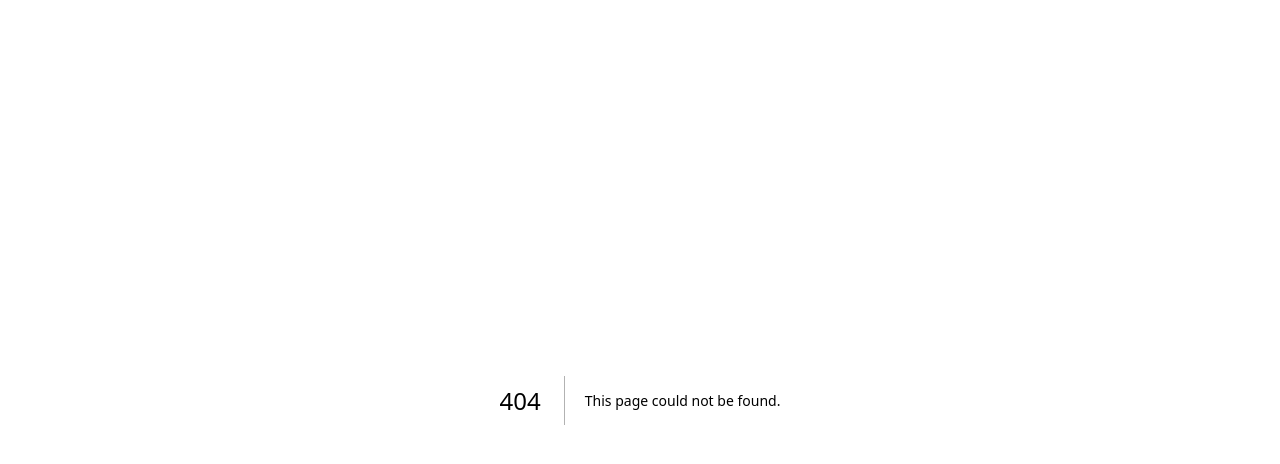
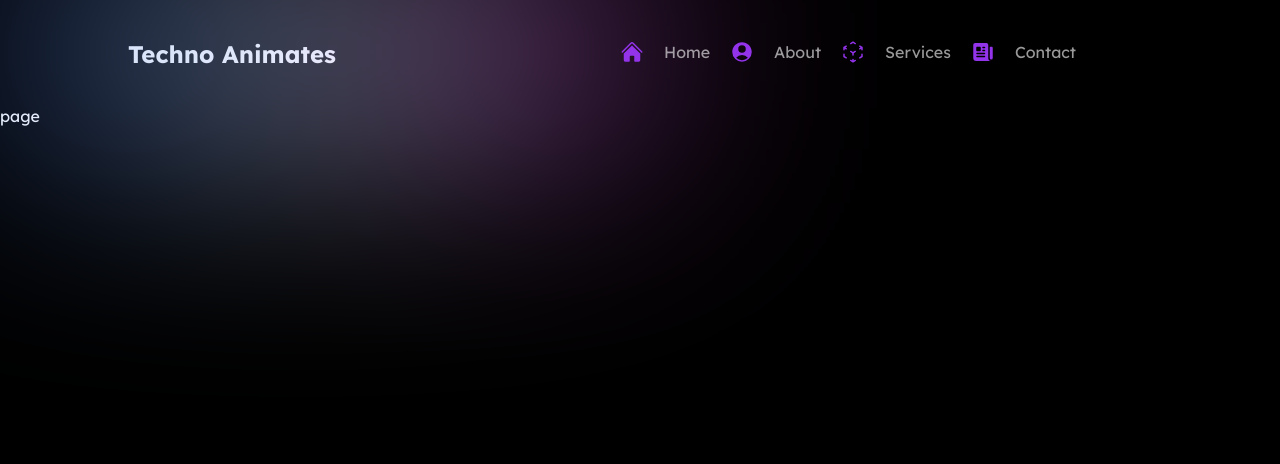
Before and after one commit to RiyaB2202/techno-animates, a Next.js app: page /hello in a window 1280 px wide. Before the commit this address had no page. Shown: the top 464 px of the page. Built offline with nearby package versions, Linux system fonts and the light colour scheme.

Commit message:
minor changes

```diff
--- a/app/globals.css
+++ b/app/globals.css
@@ -2,26 +2,138 @@
 @tailwind components;
 @tailwind utilities;
 
-:root {
-  --foreground-rgb: 0, 0, 0;
-  --background-start-rgb: 214, 219, 220;
-  --background-end-rgb: 255, 255, 255;
+
+* {
+  margin: 0;
+  padding: 0;
+  /* color: #0ef; */
+  /* font-weight: 300;
+  font-display: swap;
+  font-style: normal; */
+  -webkit-tap-highlight-color: transparent;
+  /* font-family: "Poppins", sans-serif; */
+  scroll-behavior: smooth;
+
+
 }
 
-@media (prefers-color-scheme: dark) {
-  :root {
-    --foreground-rgb: 255, 255, 255;
-    --background-start-rgb: 0, 0, 0;
-    --background-end-rgb: 0, 0, 0;
+/* safari nasty border around The Next/Image */
+@supports (font: -apple-system-body) and (-webkit-appearance: none) {
+  img[loading="lazy"] {
+    clip-path: inset(0.6px)
   }
 }
 
-body {
-  color: rgb(var(--foreground-rgb));
+/* @layer base {
+  @font-face {
+     font-family: "Poppins";
+       font-style: normal;
+       font-weight: 300;
+       font-display: swap;
+     src:url(../fonts/Poppins-Light.ttf) format('truetype'),
+          url(../fonts/Poppins-Light.otf) format('opentype');
+
+  }
+} */
+
+
+.gradient {
+  height: fit-content;
+  z-index: 3;
+  width: 100%;
+  max-width: 640px;
+  background-image: radial-gradient(
+      at 40% 56%,
+      hsla(215, 98%, 61%, 1) 0px,
+      transparent 0%
+    ),
+    radial-gradient(at 97% 21%, hsla(125, 98%, 72%, 1) 0px, transparent 50%),
+    radial-gradient(at 52% 99%, hsla(354, 98%, 61%, 1) 0px, transparent 50%),
+    radial-gradient(at 10% 29%, hsla(256, 96%, 67%, 1) 0px, transparent 50%),
+    radial-gradient(at 97% 96%, hsla(38, 60%, 74%, 1) 0px, transparent 50%),
+    radial-gradient(at 33% 50%, hsla(222, 67%, 73%, 1) 0px, transparent 50%),
+    radial-gradient(at 79% 53%, hsla(343, 68%, 79%, 1) 0px, transparent 50%);
+  position: absolute;
+  content: "";
+  width: 100%;
+  height: 100%;
+  filter: blur(100px) saturate(150%);
+  top: 125px;
+  opacity: 0.15;
+}
+
+.gradient-01 {
+  background-image: linear-gradient(
+    270deg,
+    hsl(295deg 76% 51%) 0%,
+    hsl(284deg 70% 73%) 26%,
+    hsl(257deg 70% 86%) 39%,
+    hsl(202deg 92% 90%) 50%,
+    hsl(215deg 77% 81%) 61%,
+    hsl(221deg 73% 70%) 74%,
+    hsl(220deg 76% 51%) 100%
+  );
+  filter: blur(125px);
+}
+
+.hero-gradient {
   background: linear-gradient(
-      to bottom,
-      transparent,
-      rgb(var(--background-end-rgb))
-    )
-    rgb(var(--background-start-rgb));
+    97.86deg,
+    #a509ff 0%,
+    #34acc7 53.65%,
+    #a134c7 100%
+  );
 }
+
+.gradient-02 {
+  position: absolute;
+  width: 200px;
+  height: 438px;
+  top: 0px;
+  right: 0px;
+
+  background: #7aebfb;
+  filter: blur(190px);
+}
+
+.glassmorphism {
+  background: rgba(255, 255, 255, 0.25);
+  box-shadow: 0 8px 32px 0 rgba(31, 38, 135, 0.37);
+  backdrop-filter: blur(4px);
+  -webkit-backdrop-filter: blur(4px);
+  border: 1px solid rgba(255, 255, 255, 0.18);
+}
+
+.gradient-03 {
+  display: none;
+  @media screen and (min-width: 900px) {
+    position: absolute;
+    width: 404px;
+    height: 400px;
+    left: 20%;
+    top: 5%;
+    background: rgba(149, 66, 232, 0.35);
+    filter: blur(175px);
+    transform: rotate(-114.2deg);
+  }
+}
+
+@layer components {
+  .paddings {
+    @apply  py-6 px-2;
+  }
+
+.footer {
+  @apply flex-col paddings  w-full gap-20
+}
+
+.footer_column {
+  @apply flex-1 flex flex-col gap-3 text-sm min-w-max;
+}
+
+
+.flexCenter {
+  @apply flex justify-center items-center;
+}
+
+}
--- /dev/null
+++ b/app/hello/page.jsx
@@ -0,0 +1,5 @@
+function page() {
+  return <div>page</div>;
+}
+
+export default page;
--- a/app/layout.jsx
+++ b/app/layout.jsx
@@ -1,17 +1,29 @@
+import Header from "@/components/Header";
 import "./globals.css";
-import { Inter } from "next/font/google";
+import { Unbounded, Lexend } from "next/font/google";
 
-const inter = Inter({ subsets: ["latin"] });
+const unbounded = Lexend({
+  weight: ["400", "700"],
+  // preload: false,
+  subsets: ["latin"],
+  // weight: "700",
+  // variable: "--font-poppins",
+  // style: ["normal"],
+  // display: "swap",
+});
 
 export const metadata = {
-  title: "Create Next App",
+  title: "Techno Animates",
   description: "Generated by create next app",
 };
 
 export default function RootLayout({ children }) {
   return (
-    <html className="bg-black text-white" lang="en">
-      <body className={inter.className}>{children}</body>
+    <html lang="en">
+      <body className={` ${unbounded.className} bg-black text-white `}>
+        <Header />
+        {children}
+      </body>
     </html>
   );
 }
--- a/app/page.jsx
+++ b/app/page.jsx
@@ -1,5 +1,4 @@
 "use client";
-import Header from "@/component/Header"
 import React from "react";
 // import {
 //   CloudArrowUpIcon,
@@ -28,22 +27,6 @@ import { useTypewriter } from "react-simple-typewriter";
 //     icon: ServerIcon,
 //   },
 // ];
-function Navbar() {
-  return (
-    <div className="navbar">
-      <div className="logo">
-        <img src="logo.png" alt="Logo" />
-      </div>
-      <ul className="nav-links">
-        <li><a href="#">Home</a></li>
-        <li><a href="#">About</a></li>
-        <li><a href="#">Services</a></li>
-        <li><a href="#">Contact</a></li>
-      </ul>
-    </div>
-  );
-}
-
 
 export default function Home() {
   const [text] = useTypewriter({
@@ -53,7 +36,6 @@ export default function Home() {
   });
   return (
     <div className="overflow-hidden  py-24 sm:py-32">
-      <Header/>
       <div className="mx-auto max-w-7xl px-6 lg:px-8">
         <div className="mx-auto grid max-w-2xl grid-cols-1 gap-x-8 gap-y-16 sm:gap-y-20 lg:mx-0 lg:max-w-none lg:grid-cols-2">
           <div className="lg:pr-8 lg:pt-4">
--- /dev/null
+++ b/components/Header.jsx
@@ -0,0 +1,100 @@
+"use client";
+// import { motion } from "framer-motion";
+import { usePathname } from "next/navigation";
+
+// import { navVariants } from "../utils/motion";
+import Image from "next/image";
+import Link from "next/link";
+import styles from "@/styles";
+import {
+  CubeTransparentIcon,
+  HomeIcon,
+  NewspaperIcon,
+  UserCircleIcon,
+} from "@heroicons/react/24/solid";
+
+const NavLinks = [
+  { id: 1, icon: <HomeIcon />, name: "Home", href: `/` },
+  { id: 4, icon: <UserCircleIcon />, name: "About", href: `/about` },
+  { id: 2, icon: <CubeTransparentIcon />, name: "Services", href: `/services` },
+  { id: 3, icon: <NewspaperIcon />, name: "Contact", href: `/contact` },
+];
+
+export default function Header() {
+  const pathname = usePathname();
+  NavLinks.forEach((link) => {
+    link.className =
+      link.href === pathname
+        ? "  text-center text-white  dark:text-white    sm:px-3 sm:py-2 text-[14px] sm:text-[16px] font-semibold "
+        : " sm:px-3 text-center sm:py-2 text-[14px] sm:text-[16px] transition ease-in-out delay-150 hover:-translate-y-1 hover:scale-110 dark:text-white/60 text-white/60 duration-300 dark:hover:text-white hover:text-white";
+  });
+
+  return (
+    <>
+      <nav
+        // variants={navVariants}
+        // initial="hidden"
+        // whileInView="show"
+        className={`${styles.xPaddings} py-8 bg-transparent      relative`}
+      >
+        <div className="absolute  w-[50%] inset-0 gradient-01" />
+        <div
+          className={`${styles.innerWidth} max-w-7xl bg-transparent mx-auto flex items-center justify-between gap-8`}
+        >
+          <div className=" mx-auto flex justify-center  flex-1 md:flex-none  ">
+            <Link href="/">
+              <h2 className="font-extrabold  text-center   z-10 cursor-pointer text-[24px] leading-[30.24px] md:mt-1 text-white dark:text-white ">
+                Techno Animates
+              </h2>
+            </Link>
+          </div>
+
+          <div className=" md:z-10  ml-auto">{/* <Example /> */}</div>
+
+          {/* laptop header */}
+
+          <div className=" hidden flex-1 items-center justify-end capitalize sm:items-stretch md:mr-8 md:inline-flex lg:px-8  md:px-2">
+            <div className="hidden sm:block">
+              <div className="flex flex-row items-center space-x-2">
+                {NavLinks.map((link) => (
+                  <Link
+                    className="flex flex-row z-10  flex-shrink-0 items-center lg:space-x-2"
+                    key={link.id}
+                    href={`${link.href}`}
+                  >
+                    <div className="h-6 w-6 text-purple-600 object-cover">
+                      {link.icon}
+                    </div>
+
+                    <div className={link.className}>{link.name}</div>
+                  </Link>
+                ))}
+              </div>
+            </div>
+          </div>
+        </div>
+      </nav>
+      {/* mobile navigation menu */}
+      <div className="fixed left-0  z-10   bottom-0  w-full bg-[#0D0500] md:hidden">
+        <div className="flex h-20 cursor-pointer  flex-col  items-center justify-around   rounded-t-md bg-gray-50 dark:bg-[#0D0500]  px-2 text-black dark:text-white ">
+          <div className=" z-10 flex list-none justify-between  space-x-8  text-sm sm:space-x-16 sm:px-4 ">
+            {NavLinks.map((link) => (
+              <Link
+                key={link.id}
+                href={`${link.href}`}
+                className="flex flex-col w-1/4  items-center  text-center align-middle"
+              >
+                <div className="h-5 w-5 ">{link.icon}</div>
+                <p
+                  className={`mt-1 text-center font-medium cursor-pointer ${link.className} text-[14px]`}
+                >
+                  {link.name}
+                </p>
+              </Link>
+            ))}
+          </div>
+        </div>
+      </div>
+    </>
+  );
+}
--- a/package.json
+++ b/package.json
@@ -9,6 +9,7 @@
     "lint": "next lint"
   },
   "dependencies": {
+    "@heroicons/react": "^2.0.18",
     "autoprefixer": "10.4.15",
     "eslint": "8.49.0",
     "eslint-config-next": "13.4.19",
--- /dev/null
+++ b/styles/index.js
@@ -0,0 +1,32 @@
+const styles = {
+  innerWidth: "2xl:max-w-[1280px]   md:max-w-5xl lg:max-w-5xl ",
+  interWidth: "lg:w-[80%] w-[100%]",
+
+  paddings: "sm:pt-4  px-6 py-4 ",
+  yPaddings: "lg:py-10  pt-12 md:py-4",
+  xPaddings: "sm:px-16 px-6",
+  topPaddings: "sm:pt-16 xs:pt-8 pt-12",
+  bottomPaddings: "sm:pb-16 xs:pb-8 pb-12",
+
+  flexCenter: "flex  justify-center items-center",
+  flexStart: "flex justify-start items-start",
+  flexEnd: "flex justify-end",
+  navPadding: "pt-[98px]",
+  sectionHeadText:
+    "text-white  md:text-[60px] sm:text-[50px] xs:text-[40px] text-[30px]",
+  sectionSubText:
+    "sm:text-[18px] text-[14px] text-white uppercase tracking-wider",
+  // hero section
+  heroHeading:
+    "font-bold xl:text-[125px] lg:text-[96px] lg:whitespace-nowrap md:text-[72px] sm:text-[60px] text-[35px] lg:leading-[158.4px] md:leading-[84.4px] max-w-sm mx-auto  sm:leading-[74.4px] md:max-w-5xl lg:max-w-7xl leading-[52.4px] capitalize tracking-wide  text-white",
+  heroHeading2:
+    "font-bold whitespace-nowrap xl:text-[96px] lg:text-[72px] lg:whitespace-nowrap md:text-[56px] sm:text-[60px] text-[26px] xl:leading-[158.4px] lg:leading-[84.4px] md:leading-[114.4px] max-w-sm mx-auto lg:max-w-7xl md:max-w-5xl sm:leading-[74.4px] tracking-wide leading-[52.4px] capitalize text-white",
+  heroDText:
+    "md:w-[212px] sm:w-[80px] w-[60px] md:h-[108px] sm:h-[48px] h-[38px] md:border-[18px] border-[9px] rounded-r-[50px] border-white sm:mx-2 mx-[6px]",
+
+  slider1: "h-8 absolute sm:hidden right-0 bottom-0 top-10 w-8 cursor-pointer",
+
+  slider2: "h-8 absolute sm:hidden left-0 bottom-0 top-10 w-8 cursor-pointer",
+};
+
+export default styles;
--- a/tailwind.config.js
+++ b/tailwind.config.js
@@ -1,18 +1,19 @@
 /** @type {import('tailwindcss').Config} */
 module.exports = {
   content: [
-    './pages/**/*.{js,ts,jsx,tsx,mdx}',
-    './components/**/*.{js,ts,jsx,tsx,mdx}',
-    './app/**/*.{js,ts,jsx,tsx,mdx}',
+    "./pages/**/*.{js,ts,jsx,tsx,mdx}",
+    "./components/**/*.{js,ts,jsx,tsx,mdx}",
+    "./app/**/*.{js,ts,jsx,tsx,mdx}",
+    "./styles/**/*.{js,jsx}",
   ],
   theme: {
     extend: {
       backgroundImage: {
-        'gradient-radial': 'radial-gradient(var(--tw-gradient-stops))',
-        'gradient-conic':
-          'conic-gradient(from 180deg at 50% 50%, var(--tw-gradient-stops))',
+        "gradient-radial": "radial-gradient(var(--tw-gradient-stops))",
+        "gradient-conic":
+          "conic-gradient(from 180deg at 50% 50%, var(--tw-gradient-stops))",
       },
     },
   },
   plugins: [],
-}
+};
```
Also changed, not shown: component/Header.jsx (deleted, +0 -30 lines), 2 other files (tests, documents, lock files or other folders).
